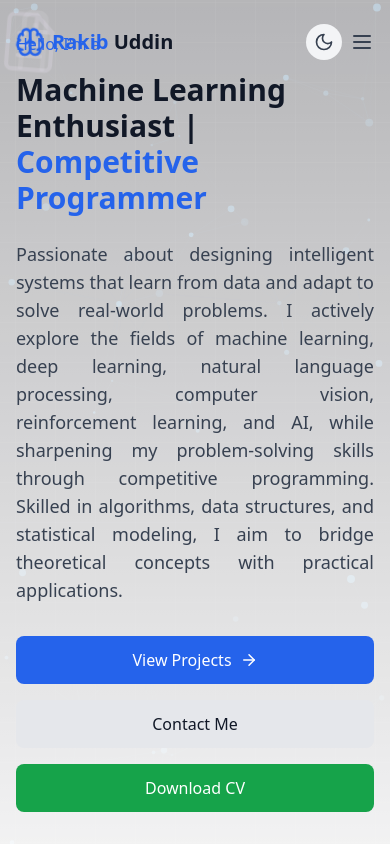
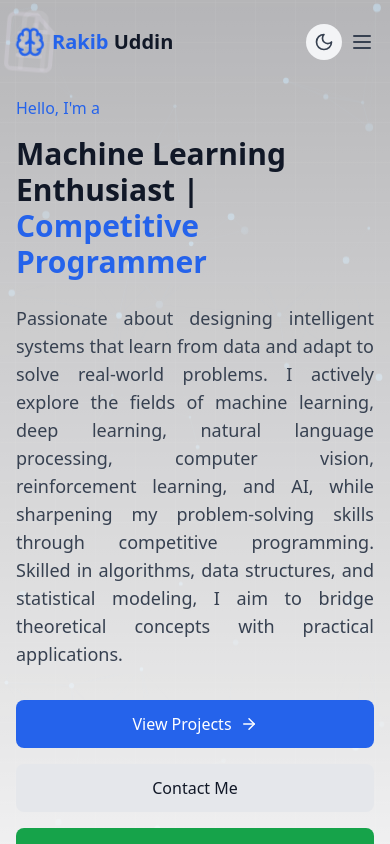
Before and after one commit to MDrakib-uddin/Portfolio, a React (Vite) app: page / in a window 390 px wide. Shown: the top 844 px of the page. Built offline with nearby package versions, Linux system fonts and the light colour scheme.

Commit message:
fix: prevent mobile overlap between navbar and hero section by adding top padding

```diff
--- a/src/components/sections/Hero.tsx
+++ b/src/components/sections/Hero.tsx
@@ -120,7 +120,7 @@
   }, []);
 
   return (
-    <section id="home" className="relative min-h-screen flex items-center overflow-hidden">
+    <section id="home" className="relative min-h-screen flex items-center overflow-hidden pt-24 md:pt-0">
       <canvas
         ref={canvasRef}
         className="absolute inset-0 w-full h-full z-0"
```
